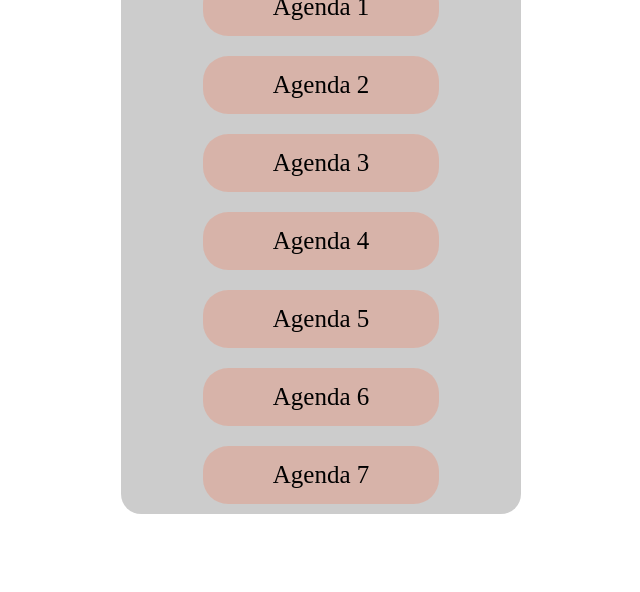
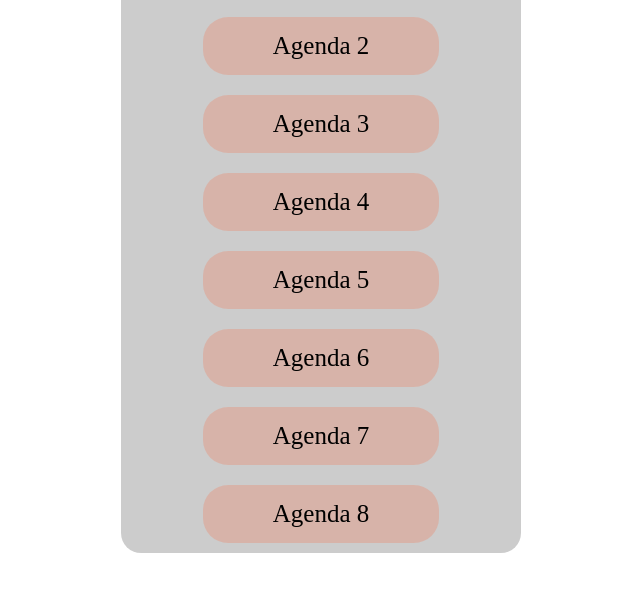
Before and after one commit to tecdevetec/tecdevetec.github.io, a plain HTML site: page ds.html in a window 1280 px wide. Shown: the part 188-780 px from the top of the page, without its empty margins (319-959 px from the left). Drawn offline with Linux system fonts and the light colour scheme.

Commit message:
new PDFs

```diff
--- a/ds.html
+++ b/ds.html
@@ -47,6 +47,11 @@
          href="./src/pdfs/ds/logica_agenda07_netbeans_atualizado1_24.pdf"
          rel="noopener noreferrer"
          >Agenda 7</a>
+
+         <a target="_blank"
+         href="./src/pdfs/ds/agenda8_mergulhando_atualizado11.pdf"
+         rel="noopener noreferrer"
+         >Agenda 8</a>
     </div>
 
 </body>
```
Also changed, not shown: comun.html (+5 -0 lines), ti.html (+5 -0 lines), 3 other files.
